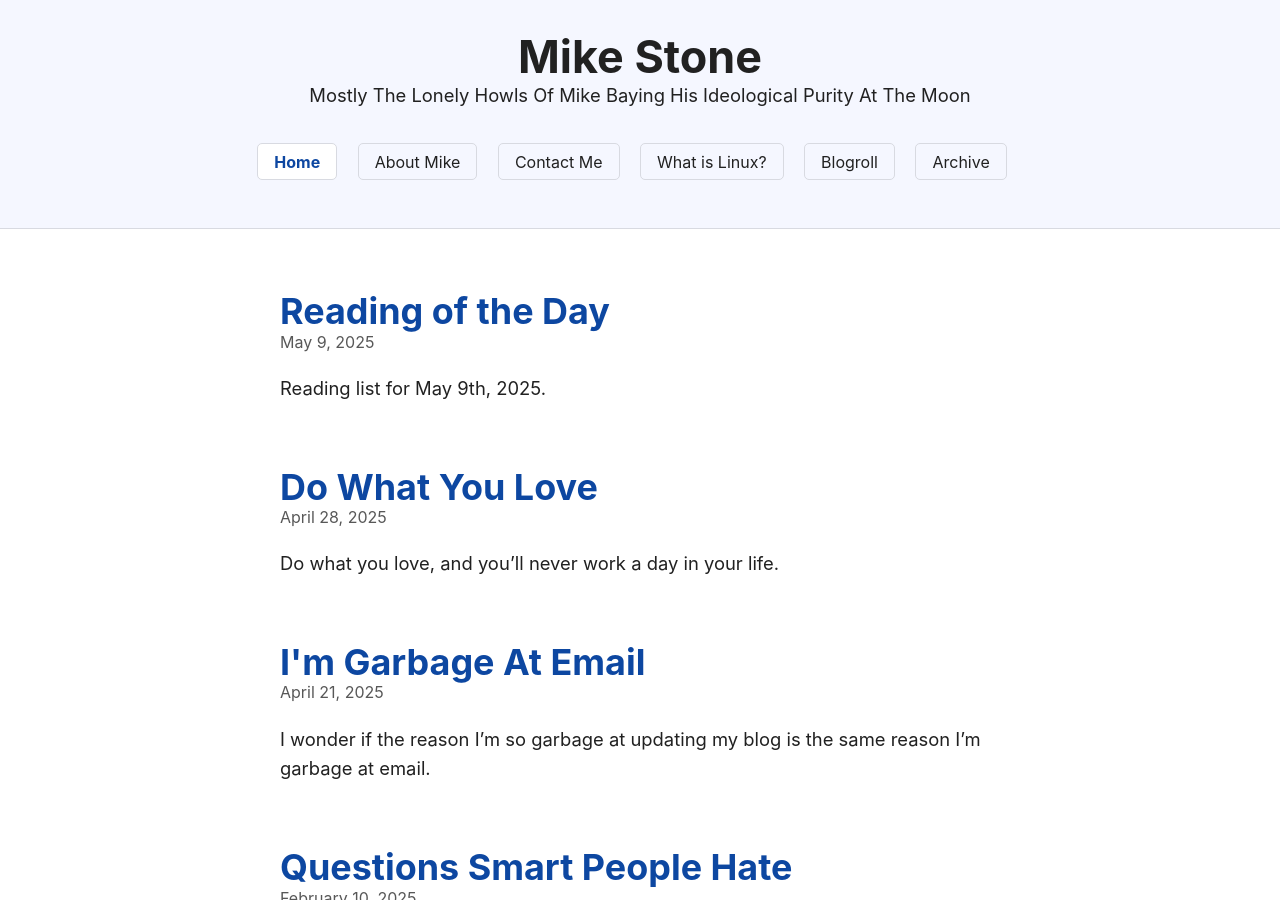
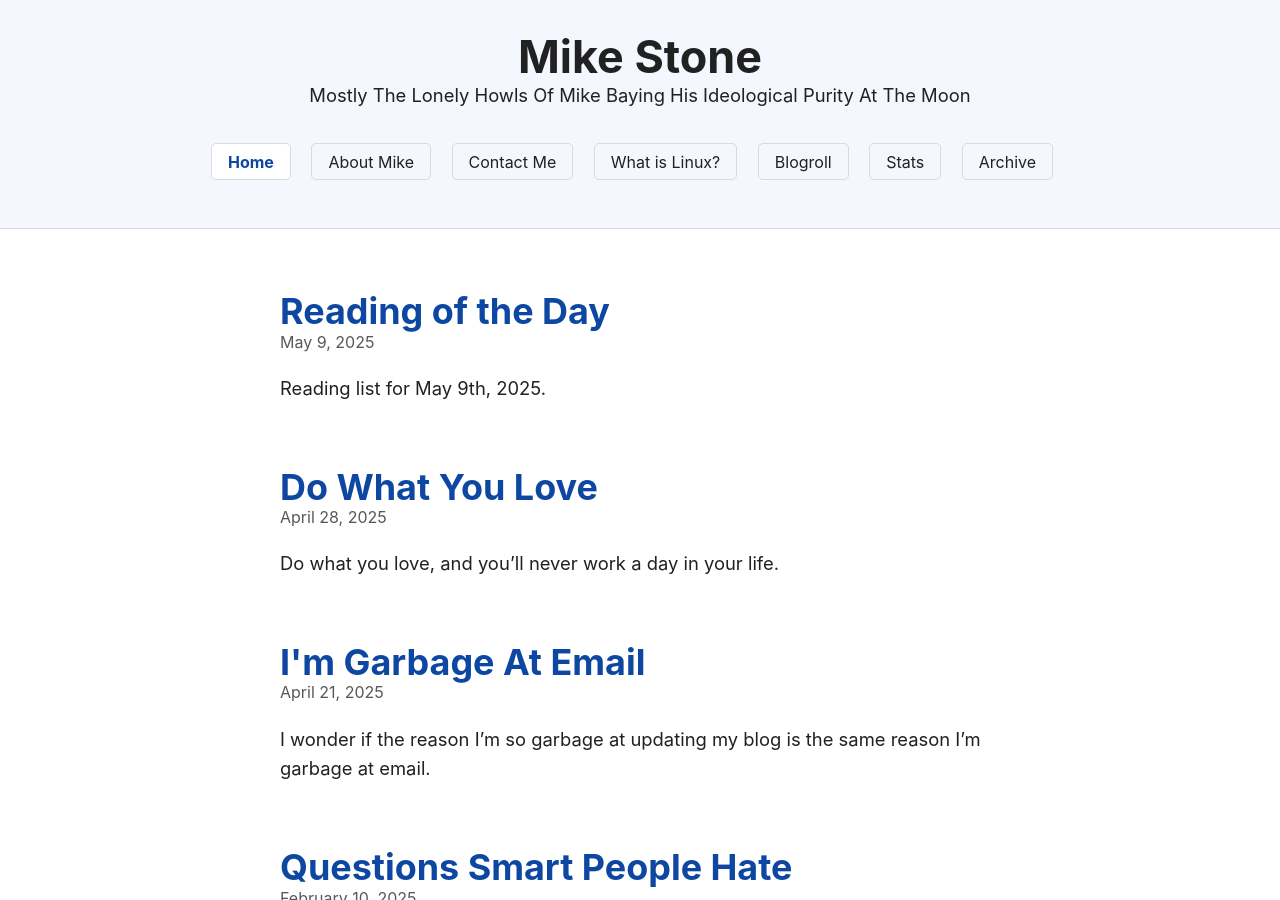
Before and after one commit to lrmikestone/jekyll.blog, a Jekyll site: the page built from index.md, in a window 1280 px wide and 900 px high. Built offline with Jekyll 4.4.1, drawn with Linux system fonts in a browser that asks for light colours.

Commit message:
Update navigation.yml
Adding stats page.

```diff
--- a/_data/navigation.yml
+++ b/_data/navigation.yml
@@ -13,5 +13,8 @@
 - name: Blogroll
   link: /blogroll/
 
+- name: Stats
+  link: /stats/
+
 - name: Archive
   link: /blog/
```
